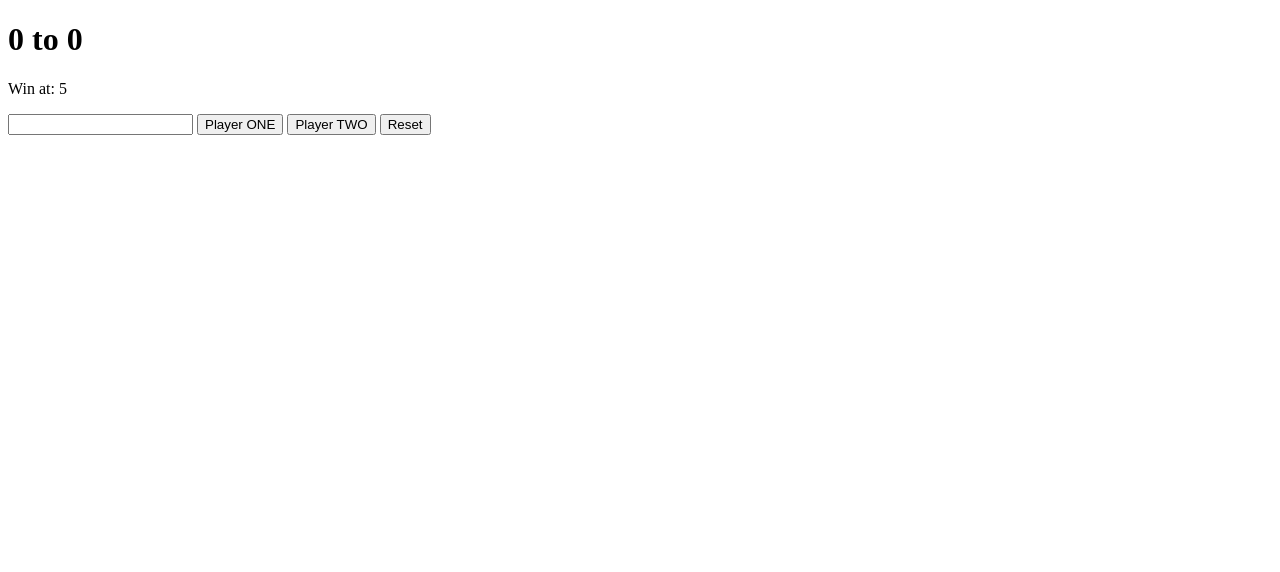
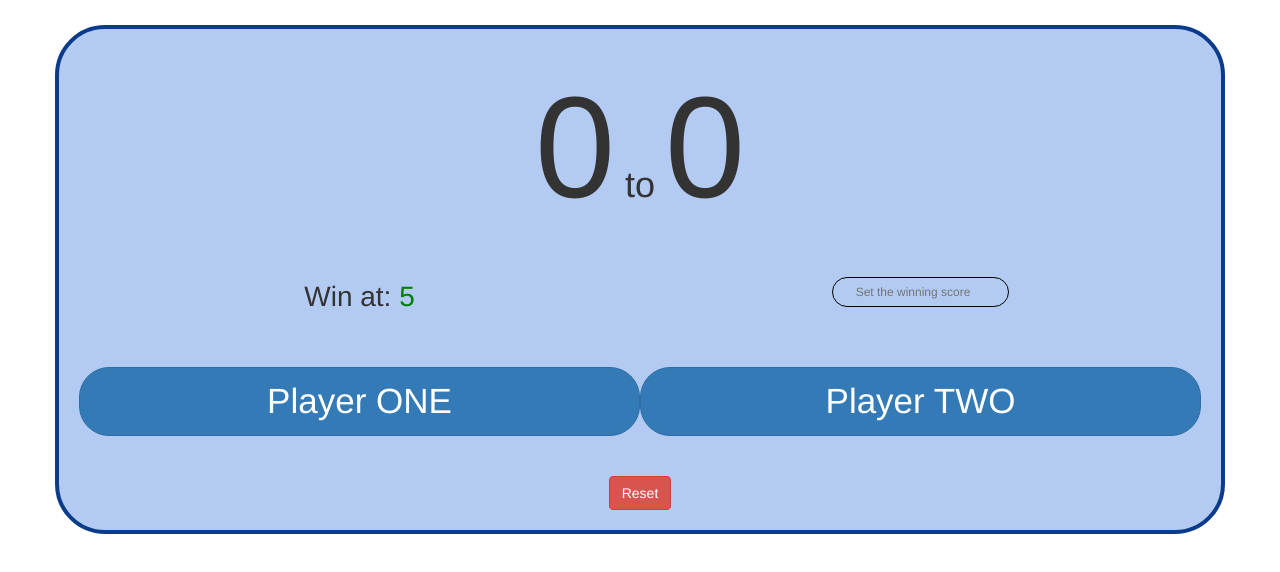
Before and after one commit to Syknapse/scoreKeeper, a plain HTML site: page score keeper/scorekeeper.html in a window 1280 px wide. Drawn offline with nearby package versions, Linux system fonts and the light colour scheme.

Commit message:
Added bootstrap styling

```diff
--- a/score keeper/scorekeeper.css
+++ b/score keeper/scorekeeper.css
@@ -1,3 +1,38 @@
 .winner {
 	color: green;
 }
+
+#set-score{
+	color: green;
+}
+
+p {
+	font-size: 200%;
+}
+
+h1.score span {
+	font-size: 400%;
+}
+
+.container {
+	text-align: center;
+	border: 4px solid #0b3c8c;
+	border-radius: 50px;
+	margin-top: 25px;
+	background: #b3cbf2;
+}
+
+.row {
+	padding: 20px;
+}
+
+.btn.num {
+	border: 1px solid black;
+	background: #b3cbf2;
+	border-radius: 15px;
+}
+
+button.players {
+	font-size: 250%;
+	border-radius: 30px;
+}
--- a/score keeper/scorekeeper.html
+++ b/score keeper/scorekeeper.html
@@ -3,16 +3,36 @@
 <head>
 	<title>Score Keeper</title>
 	<link rel="stylesheet" type="text/css" href="scorekeeper.css">
+	<link rel="stylesheet" type="text/css" href="https://maxcdn.bootstrapcdn.com/bootstrap/3.3.7/css/bootstrap.min.css">
+	<meta name="viewport" content="width=device-width, initial-scale=1">
 </head>
 <body>
-	<h1><span id="p1Display">0</span> to <span id="p2Display">0</span></h1>
 
-	<p>Win at: <span>5</span></p>
+	<div class="container">
 
-	<input type="number">
-	<button id="p1">Player ONE</button>
-	<button id="p2">Player TWO</button>
-	<button id="reset">Reset</button>
+		<!-- scoreboard -->
+		<div class="row">
+			<h1 class="col-lg-12 score"><span id="p1Display">0</span> to <span id="p2Display">0</span></h1>
+		</div>
+
+		<!-- winning score -->
+		<div class="row">
+			<p class="col-lg-6 col-md-6 col-sm-6">Win at: <span id="set-score">5</span></p>
+			<div id="num-input" class="col-lg-6 col-md-6 col-sm-6"><input type="number" class="btn btn-sm num" placeholder="Set the winning score"></div>
+		</div>
+
+		<!-- players -->
+		<div class="row">
+			<button id="p1" class="col-lg-6 col-md-6 col-sm-6 btn btn-primary btn-lg players">Player ONE</button>
+			<button id="p2" class="col-lg-6 col-md-6 col-sm-6 btn btn-primary btn-lg players">Player TWO</button>
+		</div>
+
+		<!-- reset -->
+		<div class="row">
+			<button id="reset" class="btn btn-md btn-danger">Reset</button>
+		</div>
+
+	</div>
 
 
 <script type="text/javascript" src="scorekeeper.js"></script>
```
